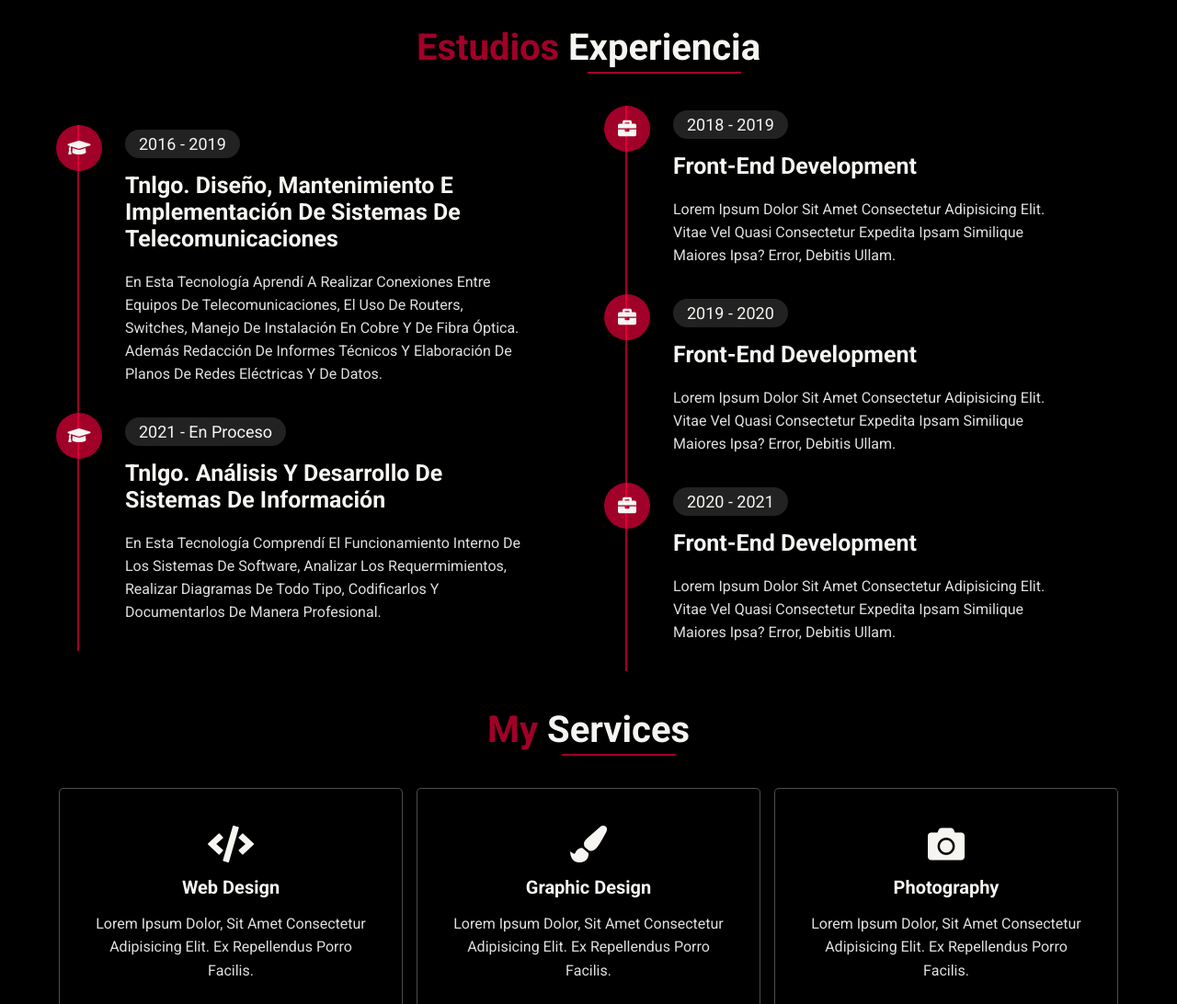
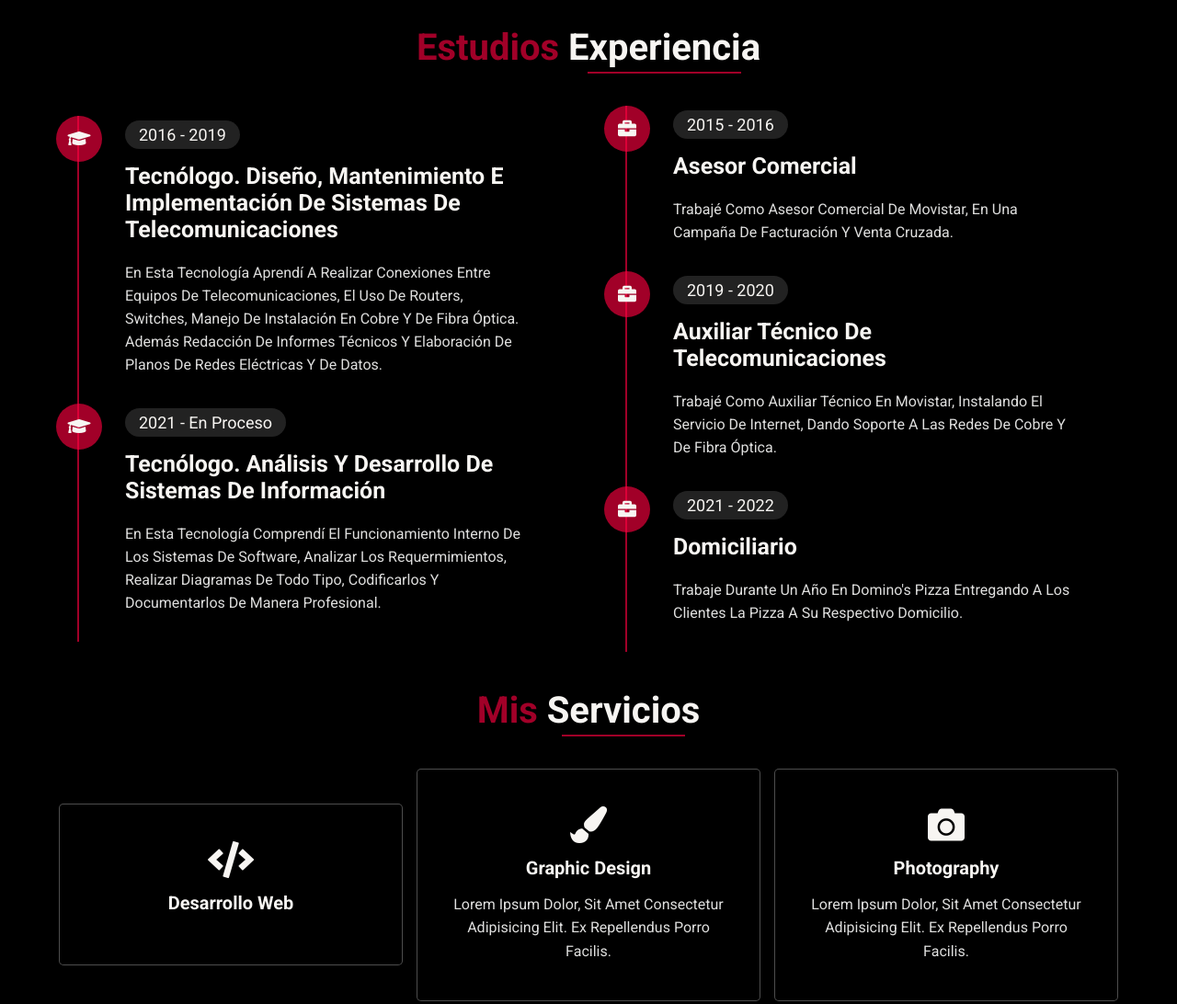
Before and after one commit to julidavi777/resume, a plain HTML site: page index.html in a window 1280 px wide. Shown: the part 1640-2732 px from the top of the page at 92% size. Drawn offline with Linux system fonts and the light colour scheme.

Commit message:
studies and experience ended

```diff
--- a/index.html
+++ b/index.html
@@ -72,7 +72,7 @@
                 <div class="text">
                     <h2>Saludos!</h1>
                     <h1>Soy un <span class="typing-text"></span></h1>
-                    <p> Desarrollador back-end Creativo y lógico, especializado en el desarrollo web.</p>
+                    <p> Soy tecnólogo en análisis y desarrollo de los sistemas de información con capacidad de autoaprendizaje y de trabajo en equipo. Con iniciativa para el análisis y el desarrollo de sistemas informáticos. Estoy capacitado para analizar implementar y probar un sistema de información, aplicación web o móvil, llevando a cabo iniciativas empresariales interdisciplinarias. </p>
                     <a href="#about" class="btn">Sobre mí<i class="fas fa-user"></i></a>
                 </div>
             </div>
@@ -212,7 +212,7 @@
                     <i class="fas fa-graduation-cap"></i>
                     <div class="content">
                         <span>2016 - 2019</span>
-                        <h3>Tnlgo. Diseño, mantenimiento e implementación de sistemas de telecomunicaciones</h3>
+                        <h3>Tecnólogo. Diseño, mantenimiento e implementación de sistemas de telecomunicaciones</h3>
 
                         <p>En esta tecnología aprendí a realizar conexiones entre equipos de telecomunicaciones, el uso de routers, switches, manejo de instalación en cobre y de fibra óptica. Además redacción de informes técnicos y elaboración de planos de redes eléctricas y de datos.</p>
                     </div>
@@ -222,13 +222,10 @@
                     <i class="fas fa-graduation-cap"></i>
                     <div class="content">
                         <span>2021 - En proceso</span>
-                        <h3>tnlgo. Análisis y Desarrollo de Sistemas de Información</h3>
+                        <h3>Tecnólogo. Análisis y Desarrollo de Sistemas de Información</h3>
                         <p>En esta tecnología comprendí el funcionamiento interno de los sistemas de software, analizar los requermimientos, realizar diagramas de todo tipo, codificarlos y documentarlos de manera profesional. </p>
                     </div>
                 </div>
-
-
-
             </div>
 
             <div class="experience">
@@ -236,11 +233,9 @@
                 <div class="experience-item">
                     <i class="fas fa-briefcase"></i>
                     <div class="content">
-                        <span>2018 - 2019</span>
-                        <h3>front-end development</h3>
-                        <p>Lorem Ipsum Dolor Sit Amet Consectetur Adipisicing Elit.
-                            Vitae Vel Quasi Consectetur Expedita Ipsam Similique Maiores
-                            Ipsa? Error, Debitis Ullam.</p>
+                        <span>2015 - 2016</span>
+                        <h3>Asesor Comercial</h3>
+                        <p>trabajé como asesor comercial de movistar, en una campaña de facturación y venta cruzada.</p>
                     </div>
                 </div>
 
@@ -248,21 +243,17 @@
                     <i class="fas fa-briefcase"></i>
                     <div class="content">
                         <span>2019 - 2020</span>
-                        <h3>front-end development</h3>
-                        <p>Lorem Ipsum Dolor Sit Amet Consectetur Adipisicing Elit.
-                            Vitae Vel Quasi Consectetur Expedita Ipsam Similique Maiores
-                            Ipsa? Error, Debitis Ullam.</p>
+                        <h3>Auxiliar técnico de telecomunicaciones</h3>
+                        <p>Trabajé como auxiliar técnico en movistar, instalando el servicio de internet, dando soporte a las redes de cobre y de fibra óptica.</p>
                     </div>
                 </div>
 
                 <div class="experience-item">
                     <i class="fas fa-briefcase"></i>
                     <div class="content">
-                        <span>2020 - 2021</span>
-                        <h3>front-end development</h3>
-                        <p>Lorem Ipsum Dolor Sit Amet Consectetur Adipisicing Elit.
-                            Vitae Vel Quasi Consectetur Expedita Ipsam Similique Maiores
-                            Ipsa? Error, Debitis Ullam.</p>
+                        <span>2021 - 2022</span>
+                        <h3>Domiciliario</h3>
+                        <p>Trabaje durante un año en Domino's pizza entregando a los clientes la pizza a su respectivo domicilio.</p>
                     </div>
                 </div>
 
@@ -279,16 +270,15 @@
     <section class="service" id="service">
 
         <div class="heading">
-            <h2>my <span>services</span></h2>
+            <h2>Mis <span>Servicios</span></h2>
         </div>
 
         <div class="box-container">
 
             <div class="service-item">
                 <i class="fas fa-code"></i>
-                <h3>web design</h3>
-                <p>Lorem ipsum dolor, sit amet consectetur adipisicing elit.
-                    Ex repellendus porro facilis.</p>
+                <h3>Desarrollo web</h3>
+                <p></p>
             </div>
 
             <div class="service-item">
@@ -747,7 +737,7 @@
     <script>
         var typed = new Typed('.typing-text', {
 
-            strings: ['Web developer', 'web designer', 'photographer', 'graphic designer'],
+            strings: ['Desarrollador web', 'web designer', 'photographer', 'graphic designer'],
             typeSpeed: 120,
             loop: true
         });
```
Also changed, not shown: 1 other file.
